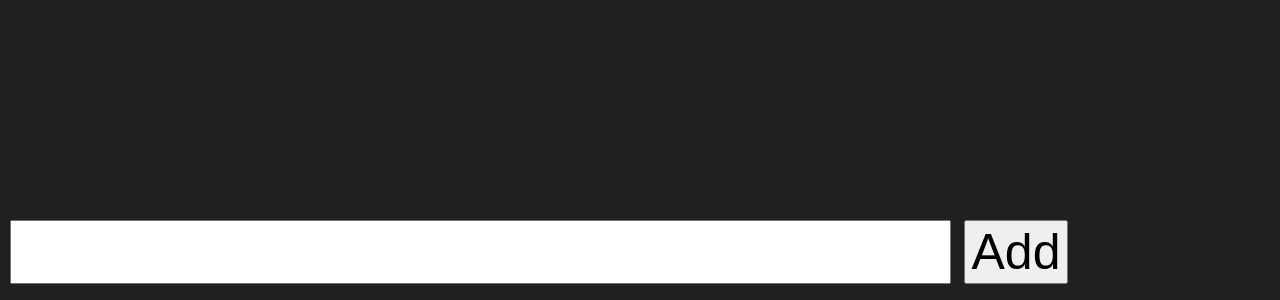
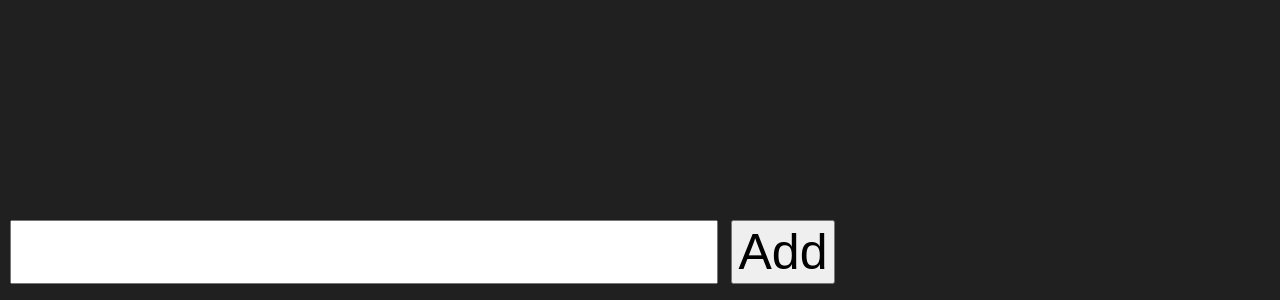
Before and after one commit to austinbarrows/texthooker-with-inputbox, a plain HTML site: page index.html in a window 1280 px wide. Shown: the part 500-800 px from the top of the page. Drawn offline with Linux system fonts and the light colour scheme.

Commit message:
Improve input box display on small viewports

```diff
--- a/index.html
+++ b/index.html
@@ -12,7 +12,7 @@
 <body>
     <main id="autopaste-box"></main>
     <form action="" onsubmit="addLine(); return false" id="bottom-textbox">
-        <input type="text" size="30" id="line-input">
+        <input type="text" id="line-input">
         <button id="add-line-button">Add</button>
     </form>
 </body>
--- a/style.css
+++ b/style.css
@@ -29,6 +29,8 @@ main {
 
 #line-input {
 	font-size:50px;
+	max-width: 700px;
+	width: calc(100vw - 147px); /* 147px is approximately what's needed to properly align the Add button; determined by experimentation*/
 }
 
 #add-line-button {
```
